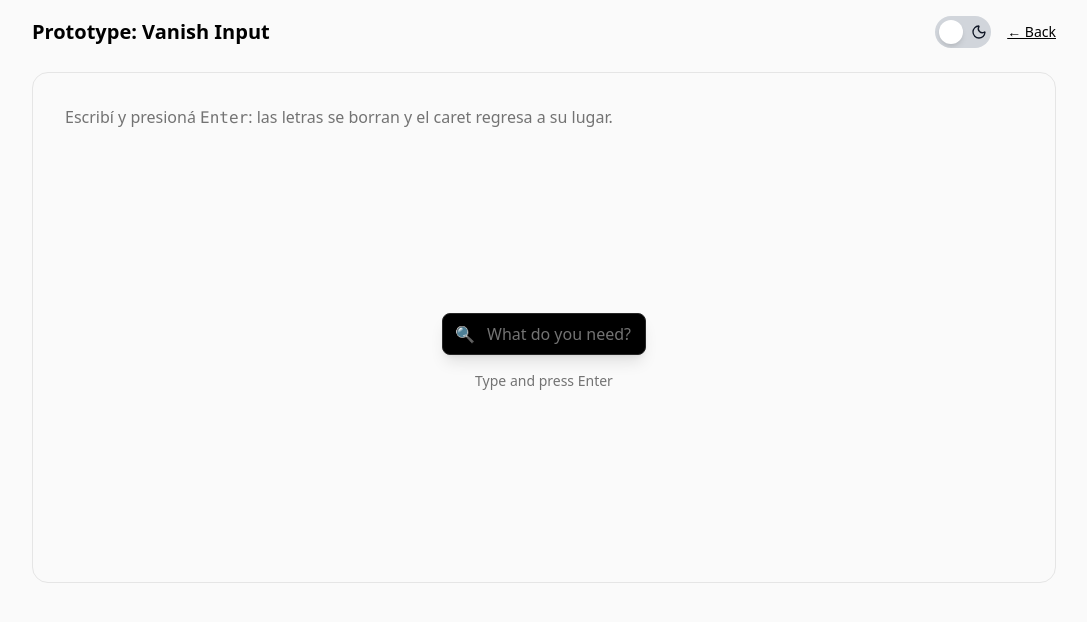
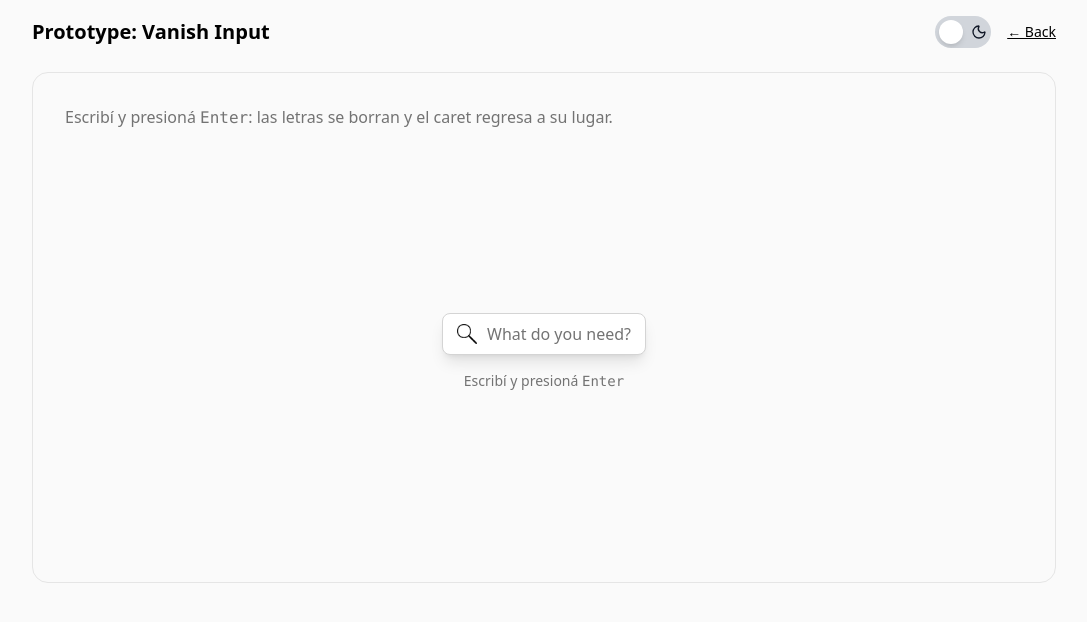
Before and after one commit to franlopezmora/portafolio-FLM, a React (Vite) app: page /prototype/2 in a window 1280 px wide. Shown: the top 622 px of the page, without its empty margins (96-1183 px from the left). Built offline with nearby package versions, Linux system fonts and the light colour scheme.

Commit message:
- Cambios en el vanish input.

```diff
--- a/src/components/ProyectoCard.jsx
+++ b/src/components/ProyectoCard.jsx
@@ -44,8 +44,7 @@ export default function ProyectoCard({
         break-inside-avoid rounded-xl border shadow-sm
         bg-white text-neutral-900 border-neutral-200
         dark:bg-neutral-800 dark:text-neutral-100 dark:border-neutral-700
-        transition-colors duration-200
-        hover:shadow-lg hover:-translate-y-0.5 transform
+        transition-colors duration-200 transform
         ${fullBleedOnly ? "p-0" : "p-1"}
         ${prototype ? "cursor-pointer" : "cursor-default"}
       `}
@@ -60,7 +59,7 @@ export default function ProyectoCard({
         className={`
           relative overflow-hidden
           ${fullBleedOnly ? "rounded-xl" : "rounded-lg"}
-          bg-neutral-100 dark:bg-neutral-700 aspect-[16/9]
+          bg-neutral-100 dark:bg-neutral-700
         `}
       >
         {hasVideo ? (
@@ -72,7 +71,7 @@ export default function ProyectoCard({
             loop
             preload="metadata"
             poster={poster}
-            className="absolute inset-0 w-full h-full object-cover"
+            className="w-full h-auto block"
             onError={(e) => {
               const v = e.currentTarget;
               if (webm && gif && /\.mp4$/i.test(gif)) {
@@ -91,10 +90,10 @@ export default function ProyectoCard({
             alt={titulo}
             loading="lazy"
             decoding="async"
-            className="absolute inset-0 w-full h-full object-cover"
+            className="w-full h-auto block"
           />
         ) : (
-          <div className="absolute inset-0 animate-pulse" />
+          <div className="w-full min-h-[200px] animate-pulse" />
         )}
 
         {/* Gradiente + overlay */}
--- a/src/components/prototypes/VanishInput.jsx
+++ b/src/components/prototypes/VanishInput.jsx
@@ -1,6 +1,8 @@
 'use client';
 import { useState, useRef, useLayoutEffect } from 'react';
 import { motion, AnimatePresence } from 'framer-motion';
+import lupaPng from "./lupa sin fondo.png";
+import lupaPngBlanca from "./output-onlinepngtools.png"
 
 export default function VanishInput({
   placeholder = 'What do you need?',
@@ -212,12 +214,33 @@ export default function VanishInput({
       </span>
 
       {/* contenedor del input */}
-      <div
-        ref={containerRef}
-        className="relative z-10 bg-black text-white px-3 py-2 rounded-lg border border-neutral-800 shadow-lg overflow-hidden flex items-center"
-        style={{ width: `${inputWidth}px`, transition: 'width 0.3s ease-in-out' }}
-      >
-        <span className="text-neutral-500 w-4 shrink-0">{icon}</span>
+        <div
+          ref={containerRef}
+          className="
+            relative z-10
+            bg-white text-black border border-neutral-300
+            dark:bg-black dark:text-white dark:border-neutral-800
+            px-3 py-2 rounded-lg shadow-lg overflow-hidden flex items-center
+          "
+          style={{ width: `${inputWidth}px`, transition: 'width 0.3s ease-in-out' }}
+        >
+        <span className="w-6 h-6 shrink-0 inline-flex items-center justify-center">
+          {/* Light mode */}
+          <img
+            src={lupaPng}
+            alt=""
+            className="w-5 h-5 object-contain pointer-events-none select-none dark:hidden"
+            draggable="false"
+          />
+          {/* Dark mode */}
+          <img
+            src={lupaPngBlanca}
+            alt=""
+            className="w-5 h-5 object-contain pointer-events-none select-none hidden dark:inline-block"
+            draggable="false"
+          />
+        </span>
+
 
         <AnimatePresence>
           {value === '' && !vanishing && (
@@ -229,7 +252,8 @@ export default function VanishInput({
                 transition: { delay: 0.15, duration: 1, ease: 'easeOut' } // espera 150ms antes de aparecer
               }}
               exit={{ opacity: 0, transition: { duration: 0 } }} // sale instantáneo
-              className="absolute text-neutral-500"
+              className="absolute text-neutral-500 dark:text-neutral-400"
+
               style={{ left: `${baseLeft - 4}px` }}
             >
               {placeholder}
@@ -238,12 +262,12 @@ export default function VanishInput({
         </AnimatePresence>
 
 
-        <div className="relative pl-4 w-full whitespace-nowrap overflow-hidden z-10">
+        <div className="relative pl-2 w-full whitespace-nowrap overflow-hidden z-10">
           {!vanishing ? (
             <div
               ref={inputRef}
               contentEditable
-              className="bg-transparent outline-none text-white"
+              className="bg-transparent outline-none text-black dark:text-white caret-black dark:caret-white"
               suppressContentEditableWarning
               onKeyDown={(e) => {
                 if (e.key === 'Enter') {
@@ -328,18 +352,19 @@ export default function VanishInput({
       transition={{ duration: TOTAL, ease: [0.16, 1, 0.3, 1] }}
       style={{
         width: '0.1px',
-        height: '1.32rem',           // altura estándar (puedes ajustar)
+        height: '1.33rem',           // altura estándar (puedes ajustar)
         backgroundColor: 'currentColor', // usa el color del texto actual
         borderRadius: '1px',         // esquinas suaves como el real
         willChange: 'transform, opacity',
       }}
+      className="text-black dark:text-white"
     />
   </div>
 )}
 
       </div>
 
-      <p className="mt-4 text-neutral-500 text-sm z-10">Type and press Enter</p>
+      <p className="mt-4 text-neutral-500 text-sm z-10">Escribí y presioná <kbd>Enter</kbd></p>
     </div>
   );
 }
```
Also changed, not shown: src/components/prototypes/lupa sin fondo.png (added), src/components/prototypes/output-onlinepngtools.png (added).
